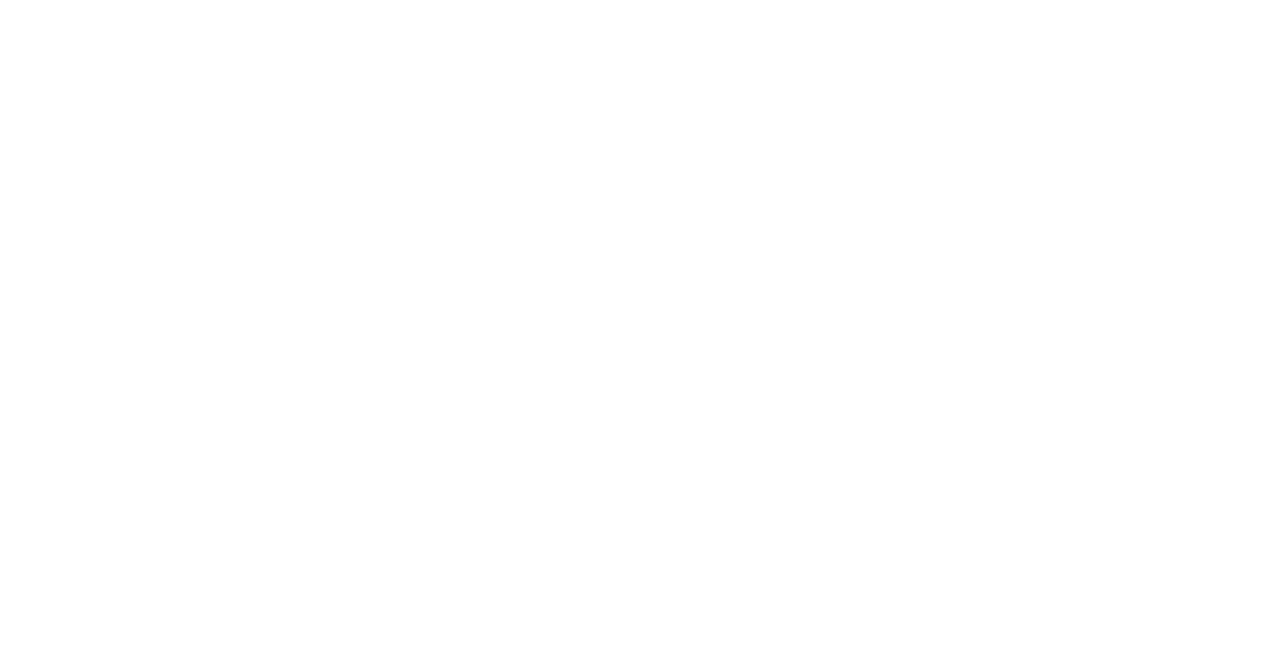
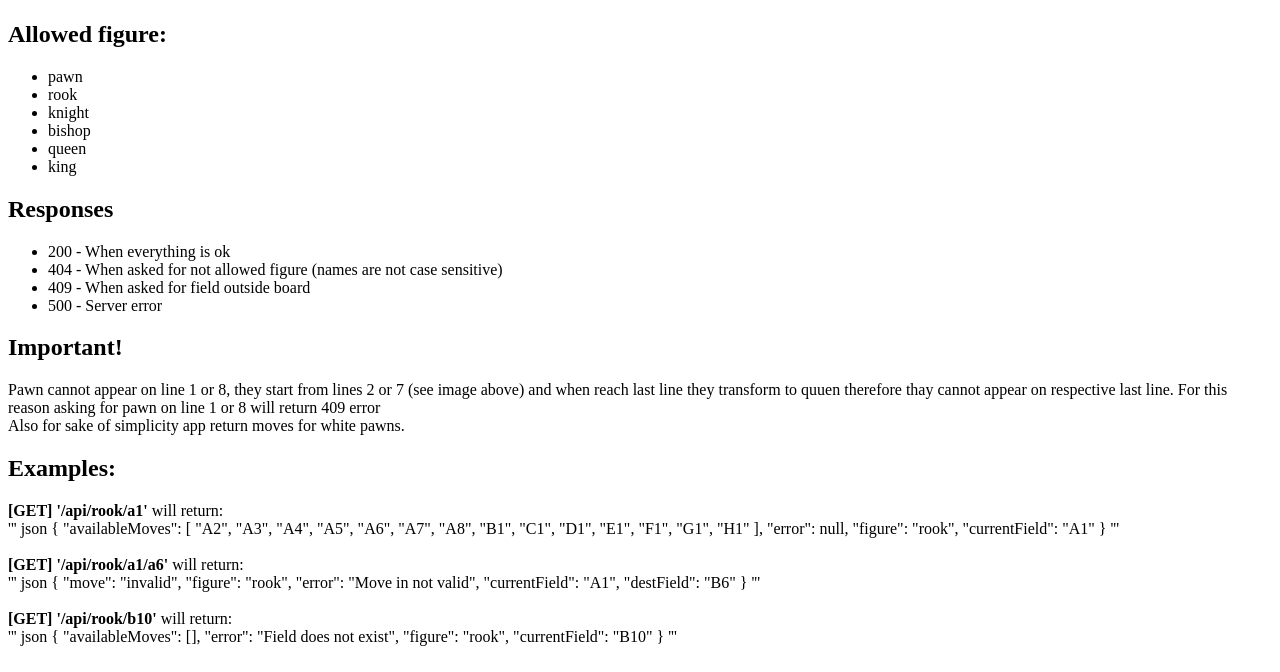
Before and after one commit to MarcinDylong/Chess_moves, a Django app: page / in a window 1280 px wide. Before the commit the part shown is empty. Shown: the part 905-1577 px from the top of the page. Before the commit the page ends 22 px from the top, so only its background shows below. Run offline with Django 3.2, Linux system fonts and the light colour scheme.

Commit message:
index page and small fixes

```diff
--- a/moves/templates/index.html
+++ b/moves/templates/index.html
@@ -7,6 +7,94 @@
         <title>Chess moves</title>
     </head>
     <body>
-        Text
+        <header><h1>The simple REST application supporting the game of chess:</h1></Text></header>
+        <div><h4>The application consist of two adresses:</h4></div>
+        <div>
+            <ul>
+                <li> [GET] `/api/{chess-figure}/{current-field}`;</li> - Return possible moves for given figure from given field.
+                <li> [GET] `/api/{chess-figure}/{current-field}/{dest-field}`</li>
+                Validate move for given figure from given field to other field.
+            </ul>
+            Both adresses not include beats or possible collision with different figures (of the same colour).
+        </div>
+        <hr>
+        <div>
+            <div>
+                <h2> Board </h2>
+                <image src="https://upload.wikimedia.org/wikipedia/commons/2/2c/AAA_SVG_Chessboard_and_chess_pieces_02.svg" width="500" height="600">
+            </div>
+            <div>
+                <h2>Allowed figure:</h2>
+                <ul>
+                    <li> pawn </li>
+                    <li> rook </li>
+                    <li> knight </li>
+                    <li> bishop </li>
+                    <li> queen </li>
+                    <li> king </li>
+                </ul>
+            </div>
+            <div>
+                <h2>Responses</h2>
+                <ul>
+                    <li>200 - When everything is ok</li>
+                    <li>404 - When asked for not allowed figure (names are not case sensitive)</li>
+                    <li>409 - When asked for field outside board</li>
+                    <li>500 - Server error</li>
+                </ul>
+            </div>
+            <div>
+                <h2> Important! </h2>
+                Pawn cannot appear on line 1 or 8, they start from lines 2 or 7 (see image above) and when reach last line
+                they transform to quuen therefore thay cannot appear on respective last line. For this reason asking for pawn on line 1 or 8 will return 409 error<br>
+                Also for sake of simplicity app return moves for white pawns.
+            </div>
+            <div>
+                <h2> Examples: </h2>
+                <b>  [GET] '/api/rook/a1'</b> will return:<br>
+                ''' json
+                {
+                    "availableMoves": [
+                        "A2",
+                        "A3",
+                        "A4",
+                        "A5",
+                        "A6",
+                        "A7",
+                        "A8",
+                        "B1",
+                        "C1",
+                        "D1",
+                        "E1",
+                        "F1",
+                        "G1",
+                        "H1"
+                    ],
+                    "error": null,
+                    "figure": "rook",
+                    "currentField": "A1"
+                }
+                '''<br><br>
+                <b>  [GET] '/api/rook/a1/a6'</b> will return:<br>
+                ''' json
+                {
+                    "move": "invalid",
+                    "figure": "rook",
+                    "error": "Move in not valid",
+                    "currentField": "A1",
+                    "destField": "B6"
+                }
+                '''<br><br>
+                <b>  [GET] '/api/rook/b10'</b> will return:<br>
+                ''' json
+                {
+                    "availableMoves": [],
+                    "error": "Field does not exist",
+                    "figure": "rook",
+                    "currentField": "B10"
+                }
+                '''<br><br>
+            </div>
+        </div>
     </body>
 </html>
--- a/moves/views.py
+++ b/moves/views.py
@@ -104,6 +104,7 @@ class validateMove(APIView):
                     data['move'] = 'valid'
                 else:
                     stat=status.HTTP_409_CONFLICT
+                    data['error'] = 'Move is not valid'
                     data['move'] = 'invalid'
             else:
                 data['error'] = 'Field does not exist'
```
